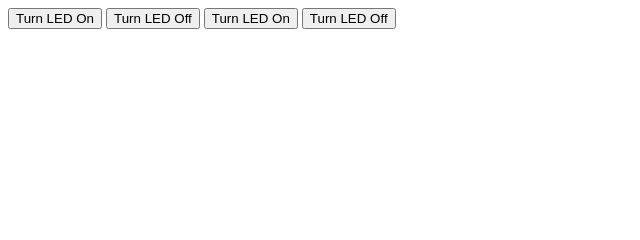
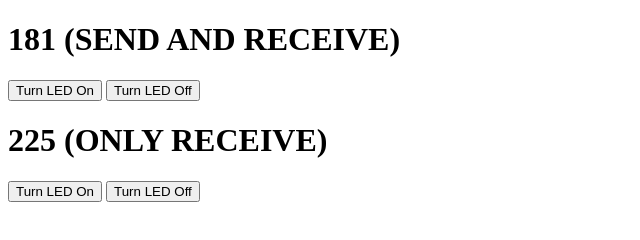
Before and after one commit to K-Sedgwick/EscapeY2K, a plain HTML site: page testingESP.html in a window 1280 px wide. Shown: the whole page, without its empty margins (0-640 px from the left). Drawn offline with Linux system fonts and the light colour scheme.

```diff
--- a/testingESP.html
+++ b/testingESP.html
@@ -34,9 +34,15 @@
     </script>
 </head>
 <body>
-    <button id="turn-led-on">Turn LED On</button>
-    <button id="turn-led-off">Turn LED Off</button>
-    <button id="turn-led-on-1">Turn LED On</button>
-    <button id="turn-led-off-1">Turn LED Off</button>
+    <div>
+        <h1>181 (SEND AND RECEIVE)</h1>
+        <button id="turn-led-on">Turn LED On</button>
+        <button id="turn-led-off">Turn LED Off</button>
+    </div>
+    <div>
+        <h1>225 (ONLY RECEIVE)</h1>
+        <button id="turn-led-on-1">Turn LED On</button>
+        <button id="turn-led-off-1">Turn LED Off</button>
+    </div>
 </body>
 </html>
```
Also changed, not shown: 1 other file.
